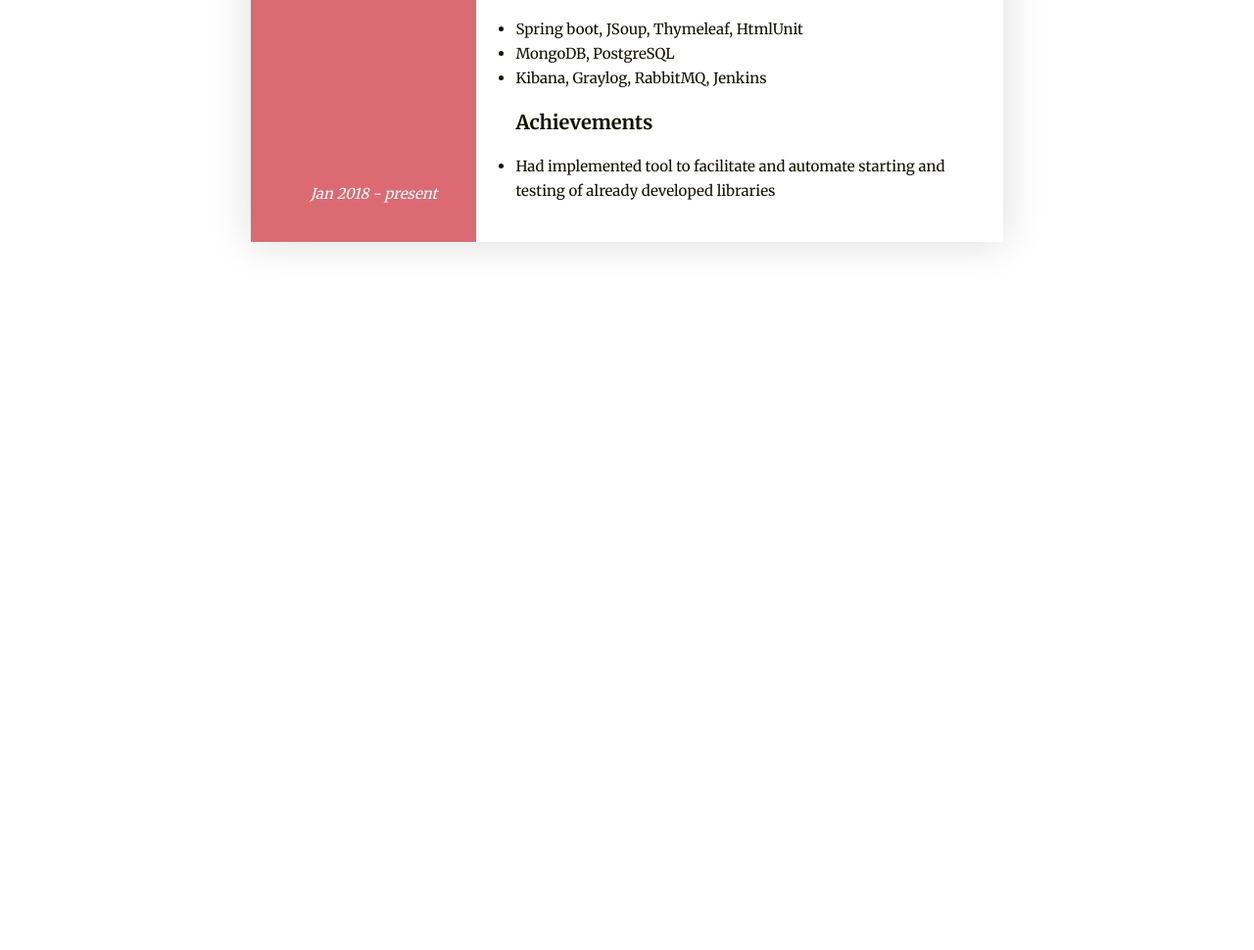
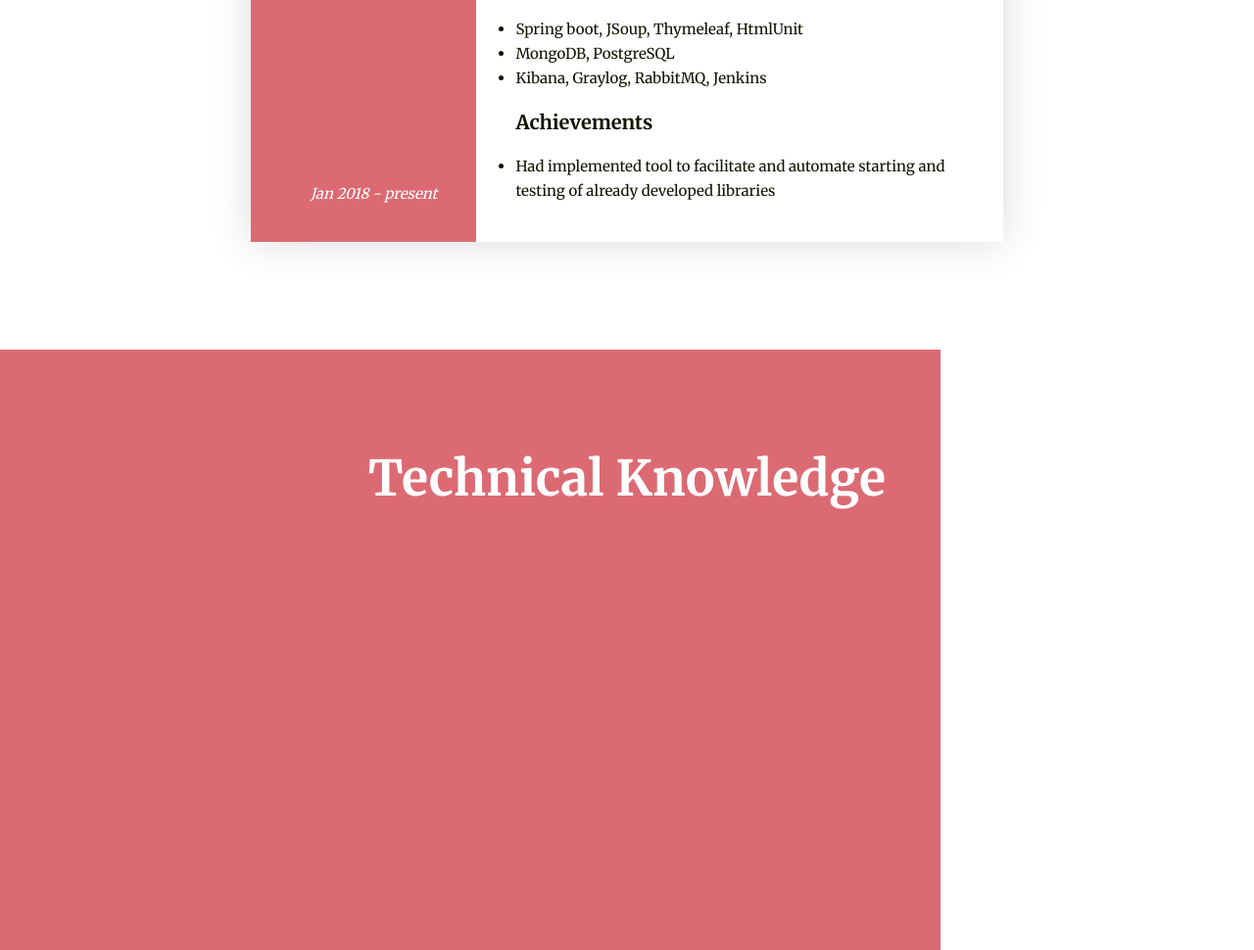
Before and after one commit to Ali-X/portfolio-landing, a website: page app/index.html in a window 1280 px wide. Shown: the part 2970-3940 px from the top of the page at 98% size. Before the commit the page ends 3267 px from the top, so only its background shows below. Drawn offline with Linux system fonts and the light colour scheme.

Commit message:
Implement skeleton for technical knowledge section

```diff
--- a/app/css/style.css
+++ b/app/css/style.css
@@ -35,6 +35,10 @@ ul {
   font-weight: bold;
 }
 
+.title--white {
+  color: #FFFFFF;
+}
+
 .color-block {
   position: absolute;
   top: 0;
@@ -50,6 +54,10 @@ ul {
 
 .color-block--bright-rose {
   background-color: #b6465f;
+}
+
+.color-block--left {
+  right: unset;
 }
 
 .header {
@@ -363,3 +371,10 @@ ul {
   line-height: 2.5rem;
   font-size: 1.5rem;
 }
+
+.tech-section {
+  position: relative;
+  margin: 11rem 0;
+  padding: 10rem 0;
+  height: 85rem;
+}
--- a/app/index.html
+++ b/app/index.html
@@ -52,7 +52,10 @@
   <h1 class="title">Experience</h1>
 </div>
 
-<div class="tech-section" id="tech-section"></div>
+<div class="tech-section" id="tech-section">
+  <div class="color-block color-block--light-rose color-block--left"></div>
+  <h1 class="title title--white">Technical Knowledge</h1>
+</div>
 
 <div class="education-section" id="education-section"></div>
 
--- a/src/css/style.css
+++ b/src/css/style.css
@@ -35,6 +35,10 @@ ul {
   font-weight: bold;
 }
 
+.title--white {
+  color: #FFFFFF;
+}
+
 .color-block {
   position: absolute;
   top: 0;
@@ -50,6 +54,10 @@ ul {
 
 .color-block--bright-rose {
   background-color: #b6465f;
+}
+
+.color-block--left {
+  right: unset;
 }
 
 .header {
@@ -363,3 +371,10 @@ ul {
   line-height: 2.5rem;
   font-size: 1.5rem;
 }
+
+.tech-section {
+  position: relative;
+  margin: 11rem 0;
+  padding: 10rem 0;
+  height: 85rem;
+}
--- a/src/sass/_color-block.scss
+++ b/src/sass/_color-block.scss
@@ -13,4 +13,8 @@
   &--bright-rose {
     background-color: $raspberry-rose-color;
   }
+
+  &--left {
+    right: unset;
+  }
 }
--- /dev/null
+++ b/src/sass/_tech-section.scss
@@ -0,0 +1,6 @@
+.tech-section {
+  position: relative;
+  margin: 11rem 0;
+  padding: 10rem 0;
+  height: 85rem;
+}
--- a/src/sass/_title.scss
+++ b/src/sass/_title.scss
@@ -5,4 +5,8 @@
   font-size: 5rem;
   font-family: $font-family;
   font-weight: bold;
+
+  &--white {
+    color: $white-color;
+  }
 }
--- a/src/sass/main.scss
+++ b/src/sass/main.scss
@@ -6,3 +6,4 @@
 @import "menu";
 @import "portfolio-section";
 @import "experience-section";
+@import "tech-section";
```
Also changed, not shown: src/index.html (+4 -1 lines).
